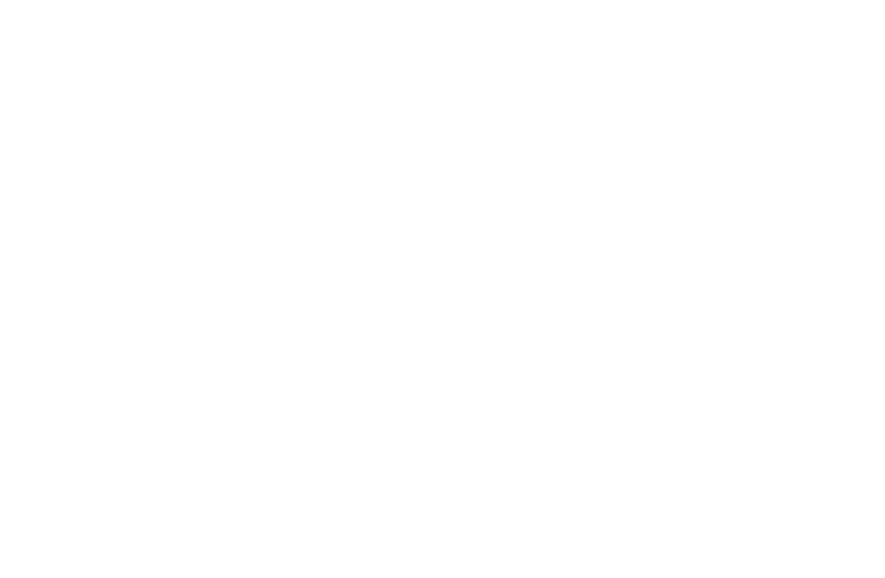
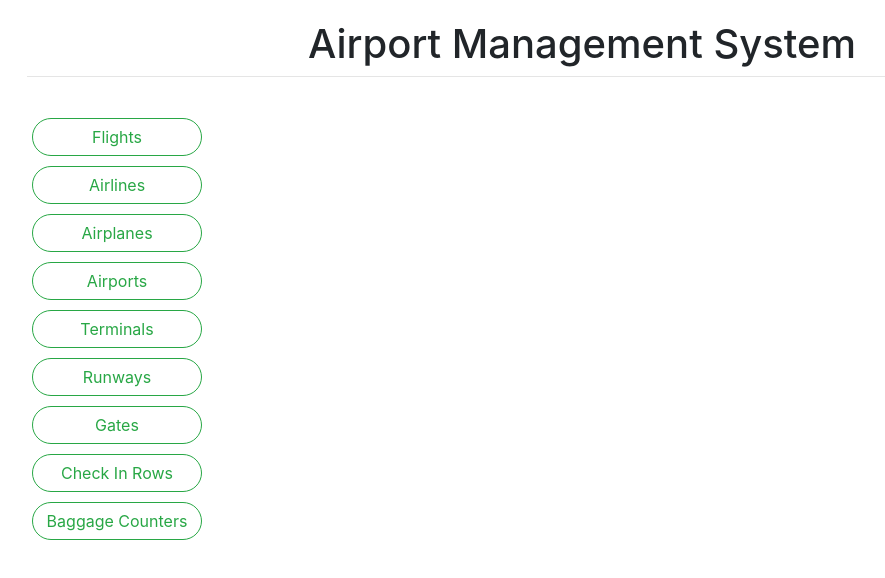
Before and after one commit to apoorvaagupta/Airport-Management-System, a website: page public-html/index.html in a window 1280 px wide. Shown: the whole page, without its empty margins (58-943 px from the left). Drawn offline with Linux system fonts and the light colour scheme.

Commit message:
basic frontend
Signed-off-by: Apoorvaa Gupta <apoorvaagupta01@gmail.com>

```diff
--- a/public-html/index.html
+++ b/public-html/index.html
@@ -2,18 +2,45 @@
 <html lang="en">
 <head>
     <meta charset="UTF-8">
-    <title>Airport Managemnent System</title>
+    <title>Airport  Systemssssssss</title>
     <link rel="stylesheet" href="css/bootstrap.css">
     <link rel="stylesheet" href="css/style.css">
 
-    <script src="js/jquery.js"/>
-    <script src="js/bootstrap.js"/>
-    <script type="text/javascript" src="js/index.js"/>
+    <script src="js/jquery.js"></script>
+    <script src="js/bootstrap.js"></script>
+    <script type="text/javascript" src="js/index.js"></script>
 
 </head>
 <body>
 
-<h1>Airport MAnagement System</h1>
+<div class="container">
+    <div class="row" style="padding: 20px; padding-bottom: 0">
+        <div class="col text-center text-capitalize">
+            <h1>Airport Management System</h1>
+        </div>
+    </div>
+    <hr style="margin-top: 0">
+    <div class="row" style="padding-top: 20px">
+        <div class="col-3">
+            <button class="btn btn-outline-success" style="width: 170px; border-radius: 2rem; margin: 5px">Flights</button>
+            <button class="btn btn-outline-success" style="width: 170px; border-radius: 2rem; margin: 5px">Airlines</button>
+            <button class="btn btn-outline-success" style="width: 170px; border-radius: 2rem; margin: 5px">Airplanes</button>
+            <button class="btn btn-outline-success" style="width: 170px; border-radius: 2rem; margin: 5px">Airports</button>
+            <button class="btn btn-outline-success" style="width: 170px; border-radius: 2rem; margin: 5px">Terminals</button>
+            <button class="btn btn-outline-success" style="width: 170px; border-radius: 2rem; margin: 5px">Runways</button>
+            <button class="btn btn-outline-success" style="width: 170px; border-radius: 2rem; margin: 5px">Gates</button>
+            <button class="btn btn-outline-success" style="width: 170px; border-radius: 2rem; margin: 5px">Check In Rows</button>
+            <button class="btn btn-outline-success" style="width: 170px; border-radius: 2rem; margin: 5px">Baggage Counters</button>
+
+
+        </div>
+        <div class="col-9"></div>
+    </div>
+
+</div>
+
+
+
 
 
 </body>
```
